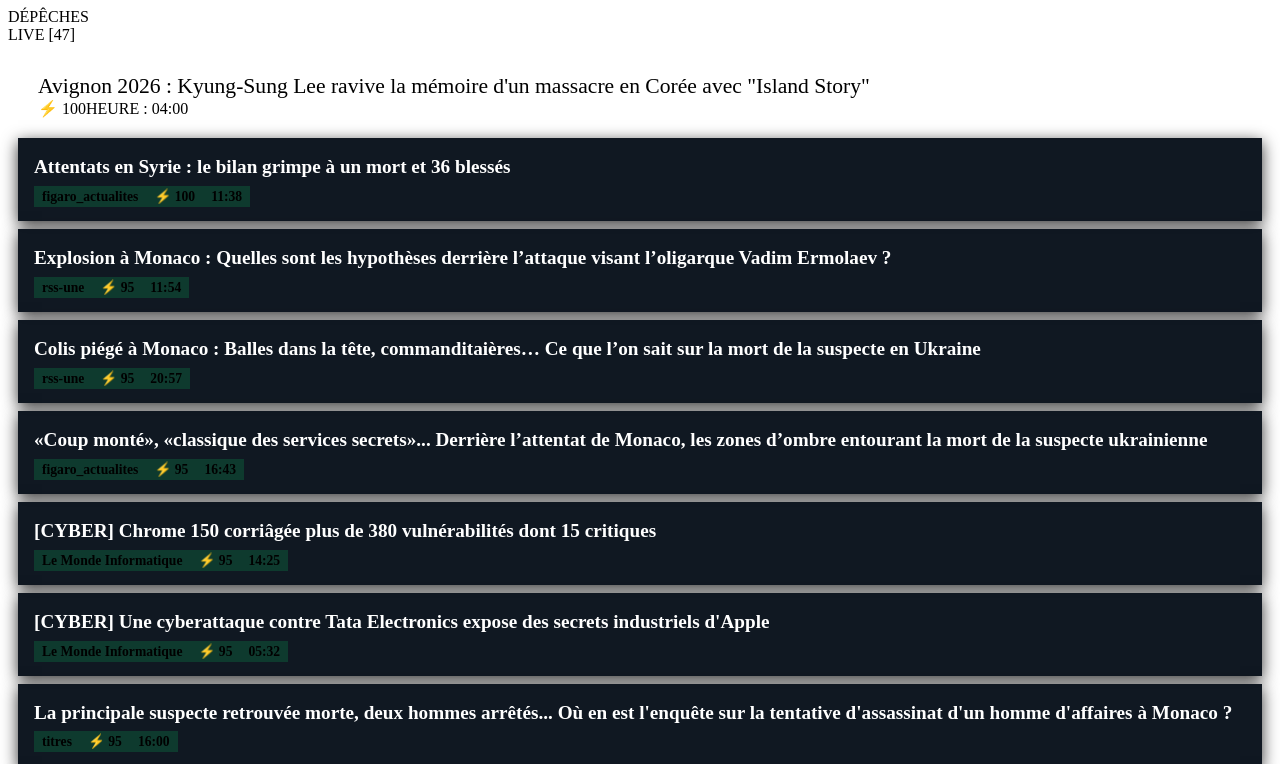
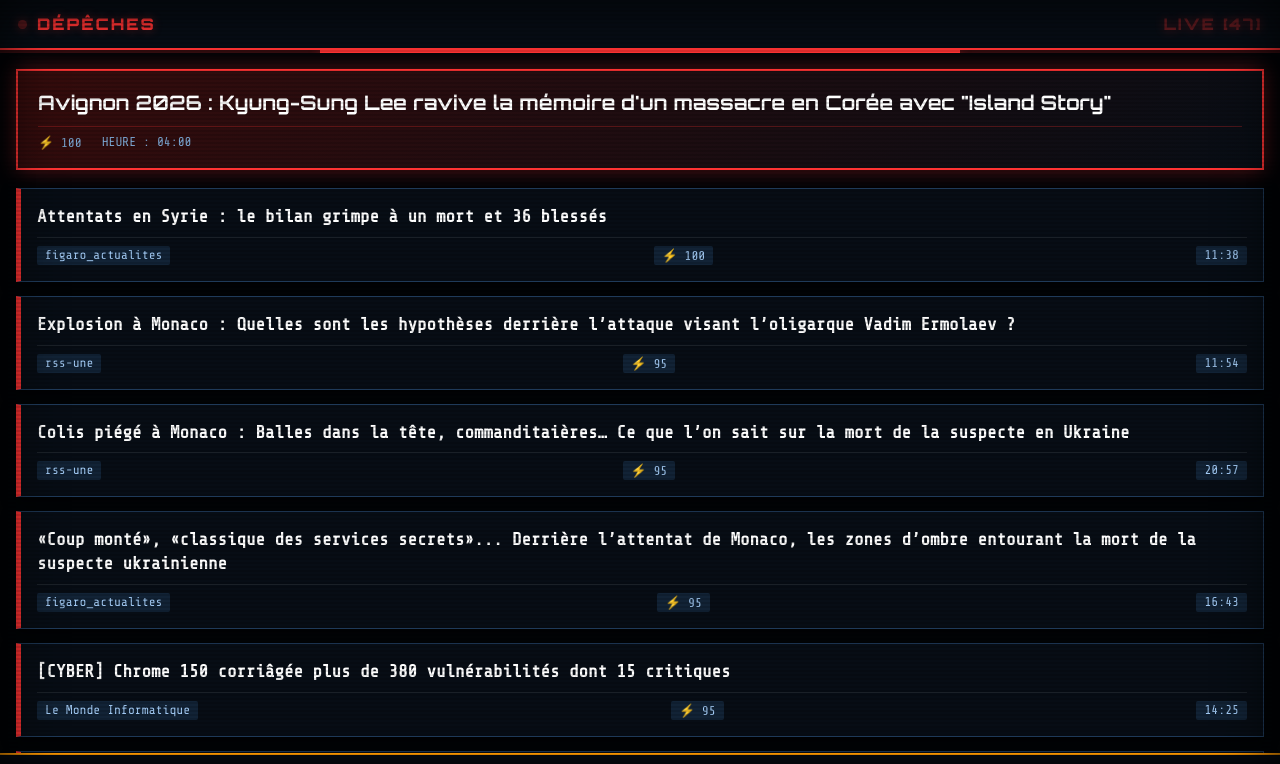
Before and after one commit to MaxMcNeil/FranceLiveNews, a website: page index.html in a window 1280 px wide. Shown: the top 764 px of the page. Drawn offline with nearby package versions, Linux system fonts and the light colour scheme.

Commit message:
Update style.css

```diff
--- a/style.css
+++ b/style.css
@@ -1,47 +1,202 @@
-/* Adaptation stricte pour l'affichage vertical OBS (Smartphone) */
-#newsContainer {
-  padding: 10px;
-  gap: 15px;
-  justify-content: flex-start;
+:root {
+  --bg-deep: #020407;
+  --bg-panel: rgba(8, 14, 22, 0.98);
+  --border-color: #1f3a59;
+  --text-main: #e2eeff;
+  --text-dim: #7da8d4;
+  --accent-red: #ff3333;
+  --accent-orange: #ff9900;
+  --accent-green: #00ff66;
+  --font-display: 'Orbitron', sans-serif;
+  --font-mono: 'Share Tech Mono', monospace;
 }
 
-/* On ne garde visible que le top et les 2-3 actus les plus chaudes en gros */
-.newsCard {
-  background: rgba(12, 20, 30, 0.98);
-  border: 2px solid var(--border-color);
-  border-left: 6px solid var(--accent-green);
-  padding: 16px;
-  margin-bottom: 8px;
-  box-shadow: 0 4px 15px rgba(0, 0, 0, 0.8);
+* { box-sizing: border-box; margin: 0; padding: 0; }
+
+body {
+  background-color: var(--bg-deep);
+  color: var(--text-main);
+  font-family: var(--font-mono);
+  height: 100vh;
+  display: flex;
+  flex-direction: column;
+  overflow: hidden;
+  position: relative;
 }
 
-/* Titre ultra-lisible et gros pour les petits écrans */
-.newsTitle {
-  font-size: 1.2rem; /* Augmenté pour mobile */
+.scanlines {
+  position: absolute;
+  top: 0; left: 0; width: 100%; height: 100%;
+  background: linear-gradient(rgba(18, 16, 16, 0) 50%, rgba(0, 0, 0, 0.12) 50%);
+  background-size: 100% 4px;
+  pointer-events: none;
+  z-index: 999;
+}
+
+.vignette {
+  position: absolute;
+  top: 0; left: 0; width: 100%; height: 100%;
+  box-shadow: inset 0 0 60px rgba(0,0,0,0.85);
+  pointer-events: none;
+  z-index: 998;
+}
+
+#topbar {
+  display: flex;
+  justify-content: space-between;
+  align-items: center;
+  padding: 14px 18px;
+  background: var(--bg-panel);
+  border-bottom: 2px solid var(--accent-red);
+  font-family: var(--font-display);
+  font-size: 1rem;
+  letter-spacing: 2px;
+}
+
+#title {
+  color: var(--accent-red);
+  font-weight: 900;
+  display: flex;
+  align-items: center;
+  gap: 10px;
+  text-shadow: 0 0 10px rgba(255, 51, 51, 0.4);
+}
+
+.blink-dot {
+  width: 9px;
+  height: 9px;
+  background-color: var(--accent-red);
+  border-radius: 50%;
+  box-shadow: 0 0 10px var(--accent-red);
+  animation: blink 0.8s infinite;
+}
+
+.loader-line {
+  width: 100%;
+  height: 3px;
+  background: rgba(255, 51, 51, 0.2);
+  position: relative;
+  overflow: hidden;
+}
+.loader-line::after {
+  content: "";
+  position: absolute;
+  left: -50%;
+  width: 50%;
+  height: 100%;
+  background: var(--accent-red);
+  box-shadow: 0 0 12px var(--accent-red);
+  animation: load 2s linear infinite;
+}
+
+.live-blink {
+  color: var(--accent-red);
+  font-weight: 900;
+  text-shadow: 0 0 10px var(--accent-red);
+  animation: blink 0.8s infinite;
+}
+
+#newsContainer {
+  flex: 1;
+  overflow-y: auto;
+  padding: 16px;
+  display: flex;
+  flex-direction: column;
+  gap: 14px;
+}
+
+@keyframes load { 0% { left: -50%; } 100% { left: 100%; } }
+@keyframes blink { 0%, 100% { opacity: 1; } 50% { opacity: 0.2; } }
+
+@keyframes flashBg {
+  0% { background: linear-gradient(135deg, rgba(35, 10, 10, 0.98), rgba(8, 14, 22, 0.98)); }
+  50% { background: linear-gradient(135deg, rgba(55, 12, 12, 0.98), rgba(8, 14, 22, 0.98)); }
+  100% { background: linear-gradient(135deg, rgba(35, 10, 10, 0.98), rgba(8, 14, 22, 0.98)); }
+}
+
+.tactical-popup {
+  background: linear-gradient(135deg, rgba(40, 12, 12, 0.98), rgba(8, 14, 22, 0.98));
+  border: 2px solid var(--accent-red);
+  padding: 18px 20px;
+  position: relative;
+  box-shadow: 0 0 20px rgba(255, 51, 51, 0.35);
+  margin-bottom: 4px;
+  animation: flashBg 2s ease-in-out infinite;
+}
+
+.popup-title {
+  font-size: 1.25rem;
   color: #ffffff;
   font-weight: bold;
+  margin-bottom: 10px;
   line-height: 1.35;
-  margin-bottom: 8px;
+  font-family: var(--font-display);
 }
 
-/* Les métadonnées bien visibles */
+.popup-meta {
+  display: flex;
+  gap: 20px;
+  font-size: 0.8rem;
+  color: var(--text-dim);
+  border-top: 1px solid rgba(255, 51, 51, 0.3);
+  padding-top: 8px;
+}
+
+.newsCard {
+  background: var(--bg-panel);
+  border: 1px solid var(--border-color);
+  border-left: 5px solid var(--accent-orange);
+  padding: 16px;
+  position: relative;
+  box-shadow: 0 4px 12px rgba(0, 0, 0, 0.6);
+}
+
+.newsTitle {
+  font-size: 1.1rem;
+  color: #ffffff;
+  margin-bottom: 8px;
+  line-height: 1.35;
+  font-weight: bold;
+}
+
 .newsInfos {
-  font-size: 0.85rem;
+  display: flex;
+  justify-content: space-between;
+  font-size: 0.8rem;
   color: var(--text-dim);
+  border-top: 1px solid rgba(255,255,255,0.08);
+  padding-top: 8px;
 }
 
 .newsInfos span {
-  background: rgba(0, 255, 115, 0.15);
-  color: var(--accent-green);
-  padding: 3px 8px;
-  font-weight: bold;
+  background: rgba(31, 58, 89, 0.5);
+  padding: 2px 8px;
+  border-radius: 2px;
+  color: #a3cbf5;
 }
 
-/* Animation de pulse pour les alertes tactiques */
-.tactical-popup {
-  border-width: 3px;
-  padding: 20px;
+#ticker {
+  display: flex;
+  align-items: center;
+  background: #05090f;
+  border-top: 2px solid var(--accent-orange);
+  padding: 12px 18px;
+  font-size: 0.95rem;
 }
-.popup-title {
-  font-size: 1.35rem;
+
+.ticker-badge {
+  background: var(--accent-orange);
+  color: #000000;
+  font-weight: bold;
+  padding: 3px 10px;
+  font-size: 0.75rem;
+  margin-right: 15px;
+  font-family: var(--font-display);
 }
+
+#tickerText {
+  color: var(--accent-orange);
+  white-space: nowrap;
+  overflow: hidden;
+  text-overflow: ellipsis;
+}
```
